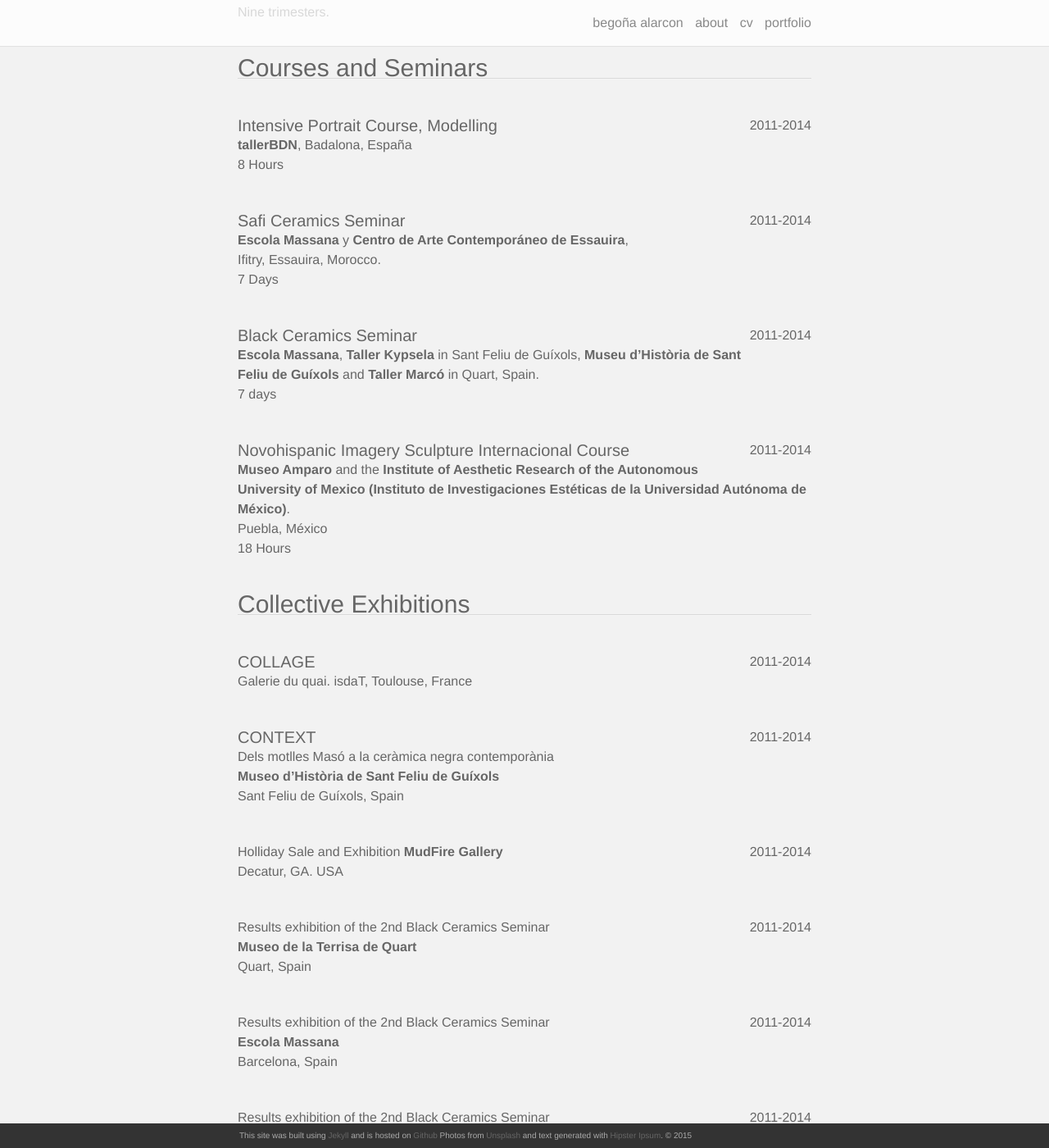
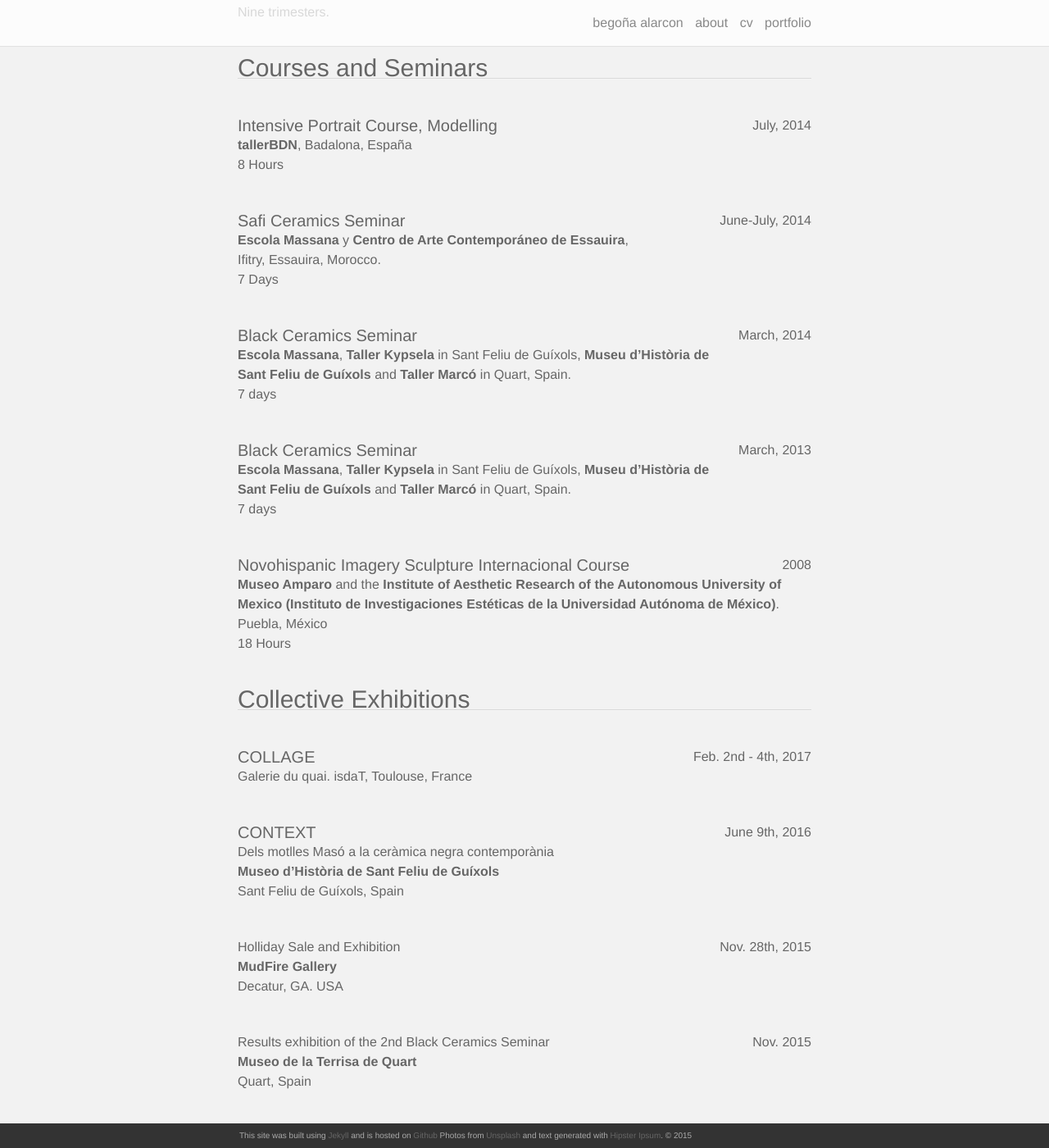
Before and after one commit to begoalarcon/begoalarcon.github.io, a Jekyll site: the page built from cv.md, in a window 1280 px wide and 1400 px high, scrolled down 829 px. Shown: the whole window at 82% size. Built offline with Jekyll 4.4.1, drawn with Linux system fonts in a browser that asks for light colours; nearby versions of some CDN libraries; some of the changed text lies outside the part shown.

Commit message:
Update cv.md

```diff
--- a/cv.md
+++ b/cv.md
@@ -3,7 +3,6 @@ layout: page
 title: cv
 permalink: /cv/
 ---
-
 <br/>
 <h3>Education</h3>
 <hr/>
@@ -24,21 +23,21 @@ permalink: /cv/
 <b>LahdenTaideinstuutitin</b>, Exchange semester, Lahti, Finland.<br/>
 <br/>
 <div id="textbox">
-  <p class="alignright">2011-2014</p>
+  <p class="alignright">2007-2008</p>
 </div>
 <h4>Painting (sfumato technique) Drawing and Print Making Workshop</h4>
 <b>Instituto Bottichelli</b>Cuernavaca, Morelos, Mexico.<br/>
 Two semesters.<br/>
 <br/>
 <div id="textbox">
-  <p class="alignright">2011-2014</p>
+  <p class="alignright">2007-2008</p>
 </div>
 <h4>Sculpture Workshop</h4>
 Centro Morelense de las Artes,Cuernavaca, Morelos, Mexico. <br/>
 Three semesters.<br/>
 <br/>
 <div id="textbox">
-  <p class="alignright">2011-2014</p>
+  <p class="alignright">2006-2007</p>
 </div>
 <h4>Diploma in Photography</h4>
 Escuela Activa de Fotografía, Cuernavaca, Morelos, Mexico <br/>
@@ -48,14 +47,14 @@ Nine trimesters.<br/>
 <hr/>
 <br/>
 <div id="textbox">
-  <p class="alignright">2011-2014</p>
+  <p class="alignright">July, 2014</p>
 </div>
 <h4>Intensive Portrait Course, Modelling</h4>
 <b>tallerBDN</b>, Badalona, España<br/>
 8 Hours<br/>
 <br/>
 <div id="textbox">
-  <p class="alignright">2011-2014</p>
+  <p class="alignright">June-July, 2014</p>
 </div>
 <h4>Safi  Ceramics Seminar</h4>
 <b>Escola Massana</b> y <b>Centro de Arte Contemporáneo de Essauira</b>, <br/>
@@ -63,14 +62,21 @@ Ifitry, Essauira, Morocco.<br/>
 7 Days<br/>
 <br/>
 <div id="textbox">
-  <p class="alignright">2011-2014</p>
+  <p class="alignright">March, 2014</p>
 </div>
 <h4>Black Ceramics Seminar</h4>
 <b>Escola Massana</b>, <b>Taller Kypsela</b> in Sant Feliu de Guíxols, <b>Museu d'Història de Sant Feliu de Guíxols</b> and <b>Taller Marcó</b> in Quart, Spain.<br/>
 7 days<br/>
 <br/>
 <div id="textbox">
-  <p class="alignright">2011-2014</p>
+  <p class="alignright">March, 2013</p>
+</div>
+<h4>Black Ceramics Seminar</h4>
+<b>Escola Massana</b>, <b>Taller Kypsela</b> in Sant Feliu de Guíxols, <b>Museu d'Història de Sant Feliu de Guíxols</b> and <b>Taller Marcó</b> in Quart, Spain.<br/>
+7 days<br/>
+<br/>
+<div id="textbox">
+  <p class="alignright">2008</p>
 </div>
 <h4>Novohispanic Imagery Sculpture Internacional Course</h4>
 <b>Museo Amparo</b> and the <b>Institute of Aesthetic Research of the Autonomous University of Mexico (Instituto de Investigaciones Estéticas de la Universidad Autónoma de México)</b>.<br/>
@@ -82,13 +88,13 @@ Puebla, México<br/>
 <hr/>
 <br/>
 <div id="textbox">
-  <p class="alignright">2011-2014</p>
+  <p class="alignright">Feb. 2nd - 4th, 2017</p>
 </div>
 <h4>COLLAGE</h4>
 Galerie du quai. isdaT, Toulouse, France<br/>
 <br/>
 <div id="textbox">
-  <p class="alignright">2011-2014</p>
+  <p class="alignright">June 9th, 2016</p>
 </div>
 <h4>CONTEXT</h4>
 Dels motlles Masó a la ceràmica negra contemporània<br/>
@@ -96,80 +102,88 @@ Dels motlles Masó a la ceràmica negra contemporània<br/>
 Sant Feliu de Guíxols, Spain<br/>
 <br/>
 <div id="textbox">
-  <p class="alignright">2011-2014</p>
+  <p class="alignright">Nov. 28th, 2015</p>
 </div>
-Holliday Sale and Exhibition <b>MudFire Gallery</b><br/>
+Holliday Sale and Exhibition<br/>
+<b>MudFire Gallery</b><br/>
 Decatur, GA. USA<br/>
 <br/>
 <div id="textbox">
-  <p class="alignright">2011-2014</p>
+  <p class="alignright">Nov. 2015</p>
 </div>
 Results exhibition of the 2nd Black Ceramics Seminar<br/>
 <b>Museo de la Terrisa de Quart</b><br/>
 Quart, Spain<br/>
 <br/>
 <div id="textbox">
-  <p class="alignright">2011-2014</p>
+  <p class="alignright">March 12th, 2015</p>
 </div>
 Results exhibition of the 2nd Black Ceramics Seminar<br/>
 <b>Escola Massana</b><br/>
 Barcelona, Spain<br/>
 <br/>
 <div id="textbox">
-  <p class="alignright">2011-2014</p>
+  <p class="alignright">June 12th, 2014</p>
 </div>
 Results exhibition of the 2nd Black Ceramics Seminar<br/>
 <b>Capella del Antic Hospital de Sant Feliu de Guíxols</b><br/>
  Sant Feliu de Guíxols, Spain<br/>
 <br/>
 <div id="textbox">
-  <p class="alignright">2011-2014</p>
+  <p class="alignright">Feb. 3rd, 2014</p>
 </div>
 Results exhibition of the 1st Black Ceramics Seminar<br/>
 <b>Escola Massana</b><br/>
 Barcelona, Spain<br/>
 <br/>
 <div id="textbox">
-  <p class="alignright">2011-2014</p>
+  <p class="alignright">Dic. 2nd - 16th, 2013</p>
 </div>
 Home Country is a Strawberry<br/>
 Lahden Taideinstituutin<br/>
 Lahti, Finland<br/>
 <br/>
 <div id="textbox">
-  <p class="alignright">2011-2014</p>
+  <p class="alignright">Nov. 16th - 23rd, 2013</p>
 </div>
 Teosvältys<br/>
 Lahden Taideinstituutin<br/>
 Lahti, Finland<br/>
 <br/>
 <div id="textbox">
-  <p class="alignright">2011-2014</p>
+  <p class="alignright">Sep. 23th - Nov. 7th, 2013</p>
 </div>
 TECHNÉ: La mà que pensa<br/>
 <b>Escola Massana</b><br/>
 Barcelona, Spain<br/>
 <br/>
 <div id="textbox">
-  <p class="alignright">2011-2014</p>
+  <p class="alignright">June 20th, 2013</p>
 </div>
 Results exhibition of the 1st Black Ceramics Seminar<br/>
 <b>Capella del Antic Hospital de Sant Feliu de Guíxols</b><br/>
  Sant Feliu de Guíxols, Spain<br/>
 <br/>
 <div id="textbox">
-  <p class="alignright">2011-2014</p>
+  <p class="alignright">May 10th - 24th, 2013</p>
 </div>
 Dualitats<br/>
 Centro Cultural Sant Feliu d’Hospitalet<br/>
 L’Hospitalet, Spain<br/>
+<br/>
+<div id="textbox">
+  <p class="alignright">April, 2013</p>
+</div>
+Results exhibition of the 1st Black Ceramics Seminar<br/>
+<b>Capella del Antic Hospital de Sant Feliu de Guíxols</b><br/>
+ Sant Feliu de Guíxols, Spain<br/>
 <br/>
 
 <h3>Solo Exhibitions</h3>
 <hr/>
 <br/>
 <div id="textbox">
-  <p class="alignright">2011-2014</p>
+  <p class="alignright">Nov. 21st - 29th, 2015</p>
 </div>
 <h4>Mycorrhiza</h4>
 <b>Gallery Lakay Claudele</b>, Atlanta, GA, USA
```
